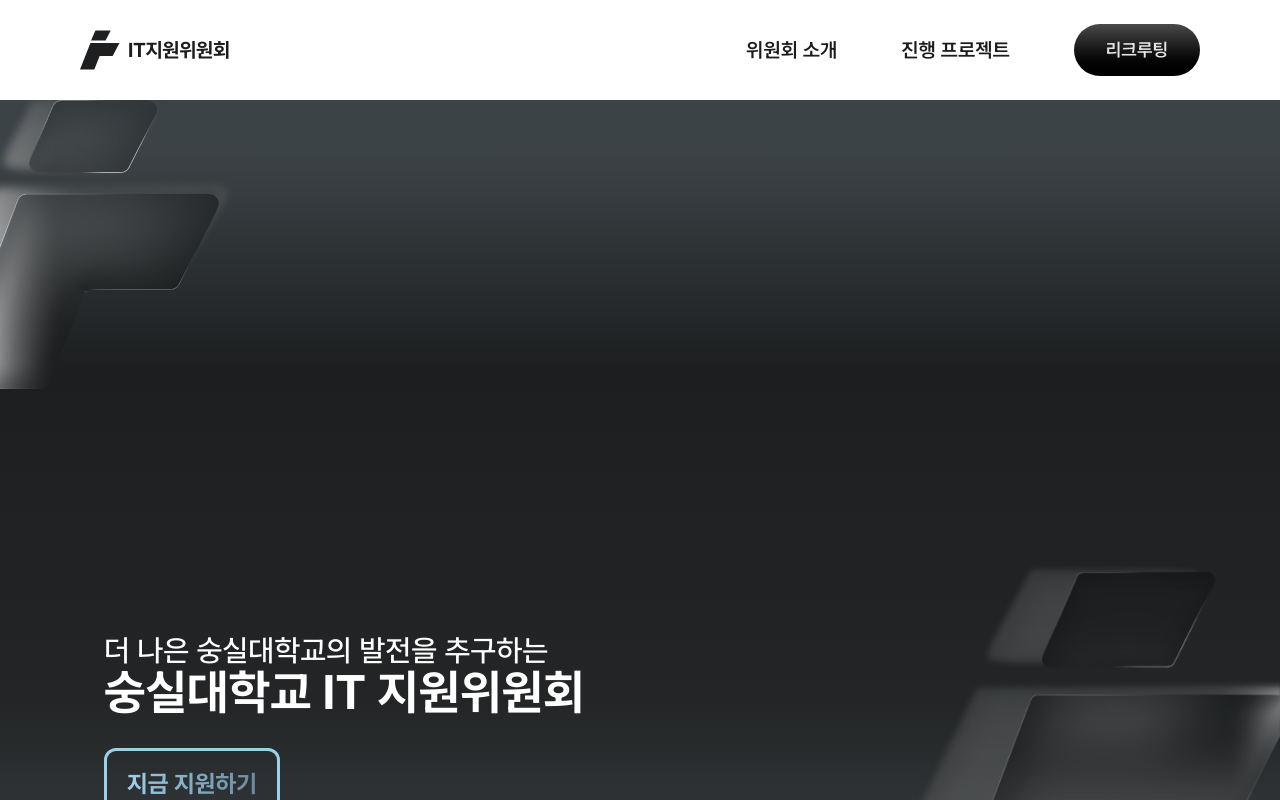
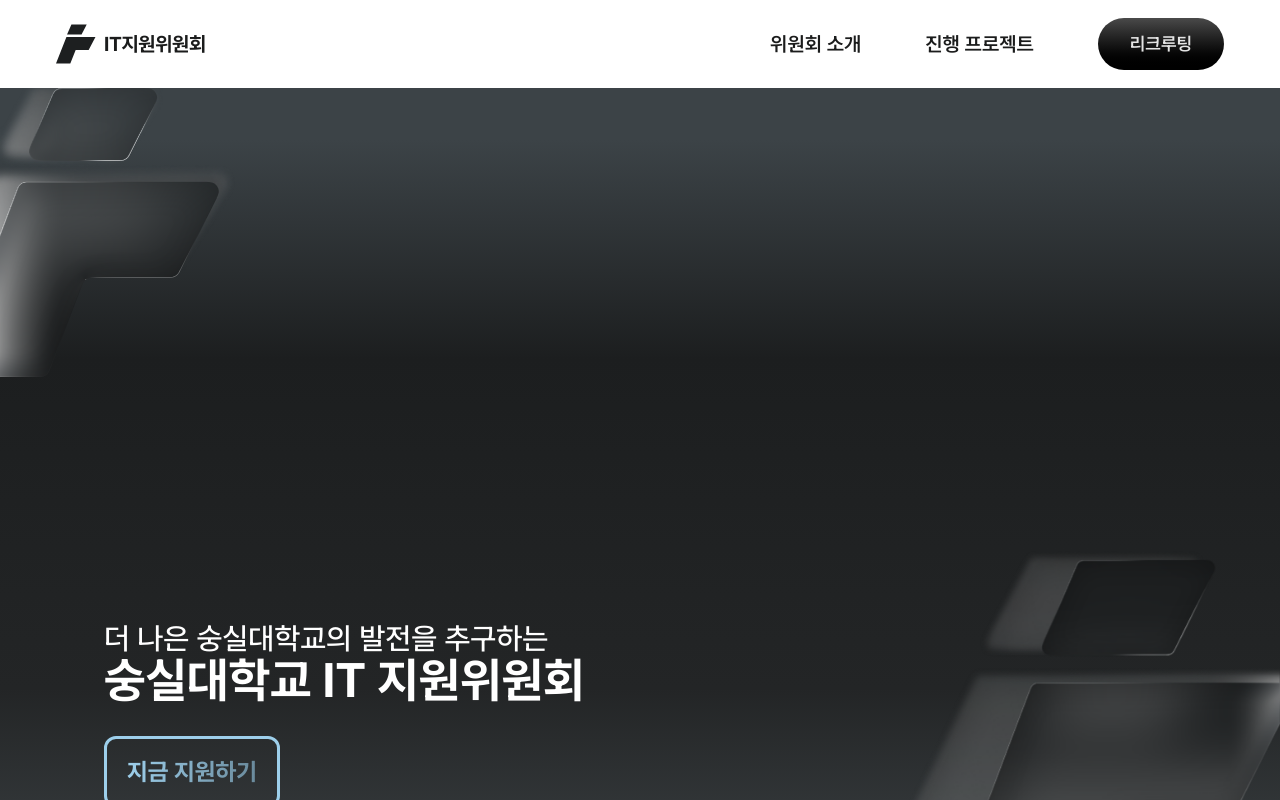
Before and after one commit to ssu-student-union/ssu-it-landing, a Next.js app: page / in a window 1280 px wide. Shown: the top 800 px of the page. Built offline with nearby package versions, Linux system fonts and the light colour scheme.

Commit message:
feat(responsive): 헤더 반응형 적용

```diff
--- a/src/common/Header.tsx
+++ b/src/common/Header.tsx
@@ -4,7 +4,7 @@
 
 export const Header = () => {
   return (
-    <header className="flex h-16 w-full items-center justify-between px-4 bg-white sm:h-20 sm:px-8 lg:h-25 lg:px-20">
+    <header className="flex h-16 w-full items-center justify-between px-4 bg-white sm:h-20 sm:px-8 lg:h-22 lg:px-14 min-[1440px]:h-25 min-[1440px]:px-20">
       <Link href="/" className="flex items-center gap-2">
         <Image
           src={logo}
```
